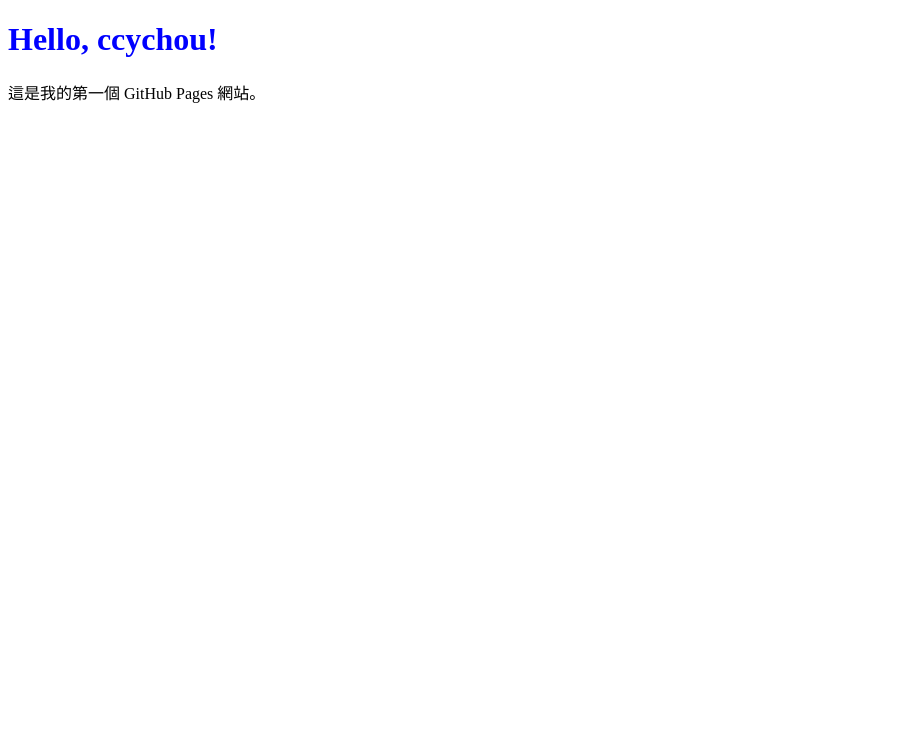
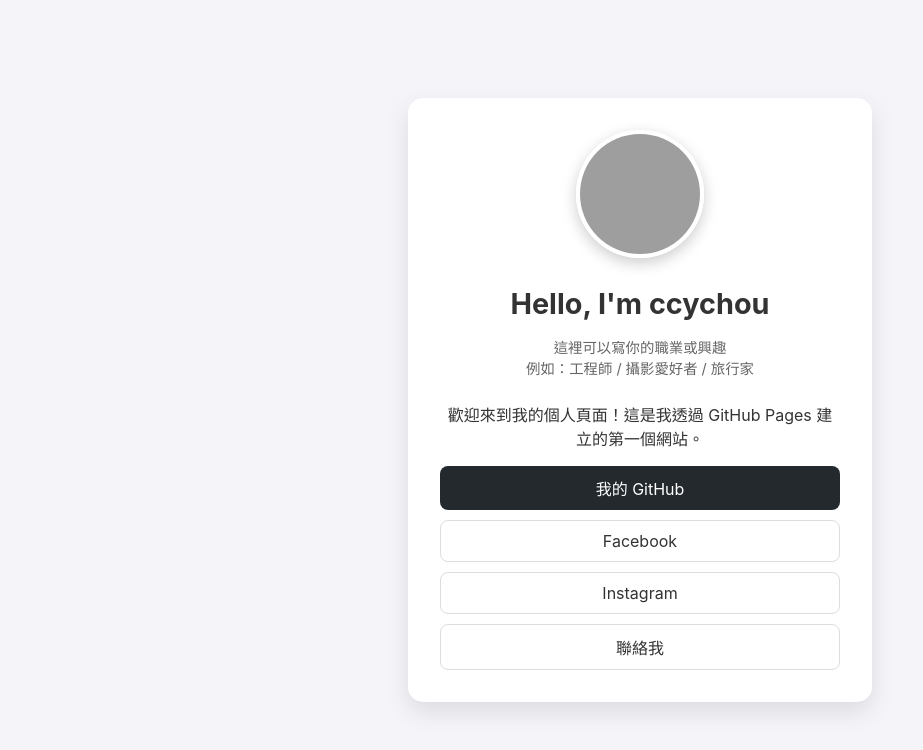
Before and after one commit to CCYChou/ccychou.github.io, a plain HTML site: page index.html in a window 1280 px wide. Shown: the whole page, without its empty margins (0-923 px from the left). Drawn offline with Linux system fonts and the light colour scheme; grey boxes are pictures that could not be loaded.

Commit message:
Update index.html

```diff
--- a/index.html
+++ b/index.html
@@ -1,7 +1,72 @@
 <!DOCTYPE html>
-<html>
+<html lang="zh-TW">
+<head>
+    <meta charset="UTF-8">
+    <meta name="viewport" content="width=device-width, initial-scale=1.0">
+    <title>ccychou 的個人主頁</title>
+    <style>
+        body {
+            font-family: -apple-system, BlinkMacSystemFont, "Segoe UI", Roboto, "Helvetica Neue", Arial, sans-serif;
+            background-color: #f4f4f9;
+            display: flex;
+            justify-content: center;
+            align-items: center;
+            min-height: 100vh;
+            margin: 0;
+            color: #333;
+        }
+        .card {
+            background: white;
+            padding: 2rem;
+            border-radius: 15px;
+            box-shadow: 0 10px 25px rgba(0,0,0,0.1);
+            text-align: center;
+            max-width: 400px;
+            width: 90%;
+        }
+        .avatar {
+            width: 120px;
+            height: 120px;
+            border-radius: 50%;
+            object-fit: cover;
+            border: 4px solid #fff;
+            box-shadow: 0 5px 15px rgba(0,0,0,0.2);
+            margin-bottom: 1rem;
+        }
+        h1 { margin: 0.5rem 0; font-size: 1.8rem; }
+        p.title { color: #666; margin-bottom: 1.5rem; font-size: 0.9rem; }
+        .links { display: flex; flex-direction: column; gap: 10px; }
+        .btn {
+            display: block;
+            background-color: #24292e; /* GitHub 黑色 */
+            color: white;
+            text-decoration: none;
+            padding: 10px 20px;
+            border-radius: 8px;
+            transition: transform 0.2s, background-color 0.2s;
+        }
+        .btn:hover { background-color: #0366d6; transform: translateY(-2px); }
+        .btn.secondary { background-color: #fff; color: #333; border: 1px solid #ddd; }
+        .btn.secondary:hover { background-color: #f6f8fa; }
+    </style>
+</head>
 <body>
-    <h1 style="color: blue;">Hello, ccychou!</h1>
-    <p>這是我的第一個 GitHub Pages 網站。</p>
+
+    <div class="card">
+        <img src="https://github.com/ccychou.png" alt="Avatar" class="avatar">
+
+        <h1>Hello, I'm ccychou</h1>
+        <p class="title">這裡可以寫你的職業或興趣<br>例如：工程師 / 攝影愛好者 / 旅行家</p>
+
+        <p>歡迎來到我的個人頁面！這是我透過 GitHub Pages 建立的第一個網站。</p>
+
+        <div class="links">
+            <a href="https://github.com/ccychou" class="btn">我的 GitHub</a>
+            <a href="#" class="btn secondary">Facebook</a>
+            <a href="#" class="btn secondary">Instagram</a>
+            <a href="mailto:你的email@example.com" class="btn secondary">聯絡我</a>
+        </div>
+    </div>
+
 </body>
 </html>
```
